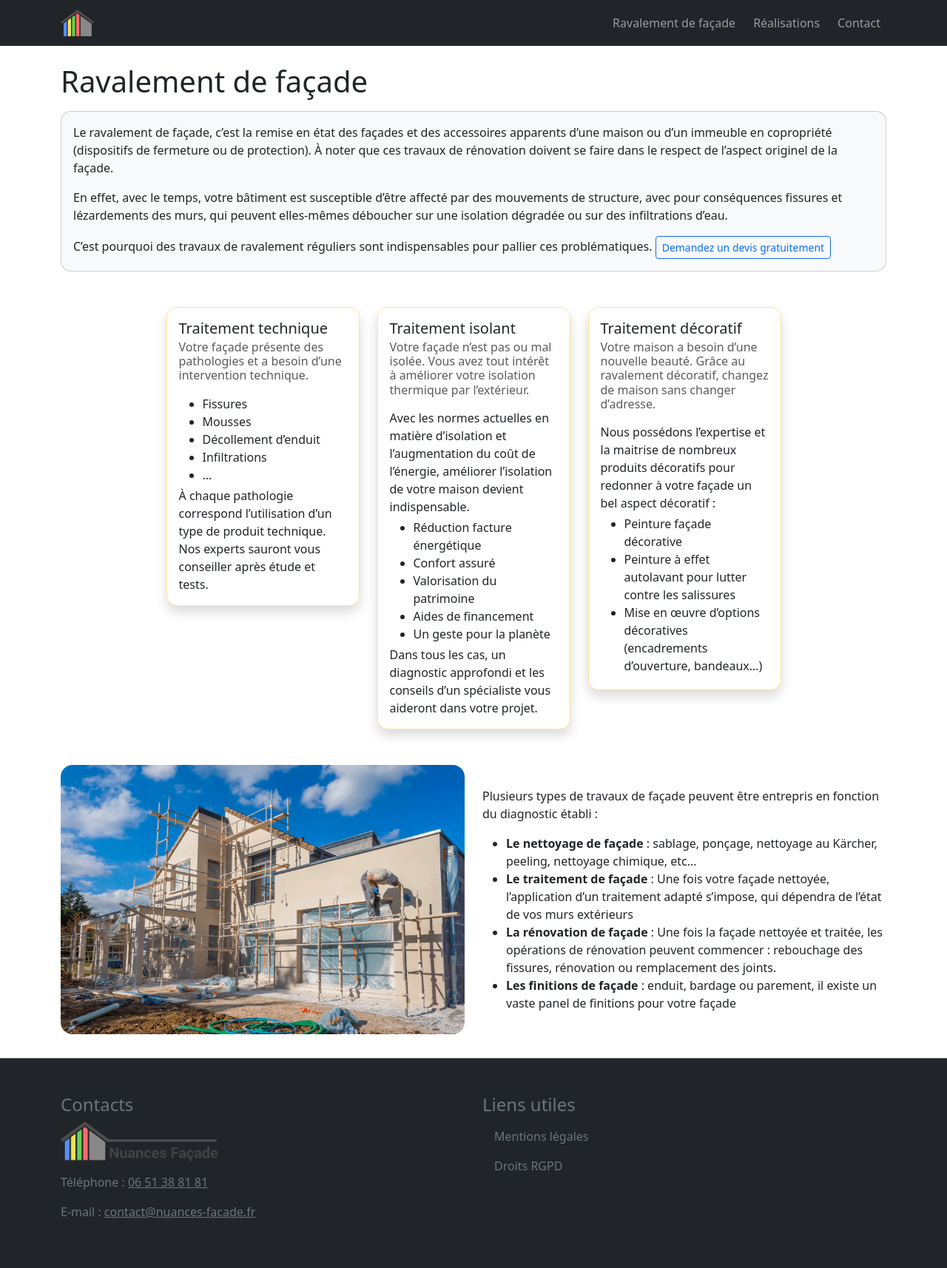
After one commit to bougassaa/nuances-facade, a PHP site: page /ravalement-facade in a window 1280 px wide. The commit adds this page. Shown: the whole page at 74% size. Run offline with PHP 8.4, Linux system fonts and the light colour scheme.

Commit message:
add ravalement facade page

```diff
--- a/css/style.css
+++ b/css/style.css
@@ -41,14 +41,6 @@
 
 #realisations-carousel .carousel-item {
     height: 74vh;
-}
-
-.carousel-caption {
-    bottom: 0;
-    left: 0;
-    width: 100%;
-    background: rgba(0,0,0,0.5);
-    padding-bottom: 30px;
 }
 
 .card {
--- a/index.php
+++ b/index.php
@@ -8,7 +8,7 @@ include_once "layouts/header.php"
     <div class="text-light">
         <h1>Nuances Façade</h1>
         <p>
-            Embellissez votre maison avec notre entreprise de ravalement de façade de qualité ! Nous sommes fiers de desservir les régions Drome, Vaucluse, Gard et Ardèche, et nous offrons une expertise dans la rénovation et le neuf, ainsi que dans le nettoyage de façade ancienne.
+            Embellissez votre maison avec notre entreprise de <a class="link-light" href="/ravalement-facade">ravalement de façade</a> de qualité ! Nous sommes fiers de desservir les régions Drome, Vaucluse, Gard et Ardèche, et nous offrons une expertise dans la rénovation et le neuf, ainsi que dans le nettoyage de façade ancienne.
         </p>
         <p>
             Nous sommes également heureux de proposer des devis et des déplacements gratuits pour tous nos clients. Faites confiance à notre expérience pour donner à votre maison une apparence neuve et fraîche !
@@ -47,7 +47,7 @@ include_once "layouts/header.php"
                     <h5 class="card-title text-truncate">Ravalement de façade</h5>
                     <div class="card-text text-secondary">
                         Rénovez et donnez un aspect neuf à votre maison ou clôture grâce à notre service de ravalement de façade professionnel. Sur du neuf ou rénovation.
-                        <a href="#" class="stretched-link">Voir plus...</a>
+                        <a href="/ravalement-facade" class="stretched-link">Voir plus...</a>
                     </div>
                 </div>
             </div>
--- a/layouts/footer.php
+++ b/layouts/footer.php
@@ -32,10 +32,10 @@
     <div class="offcanvas-body">
         <ul class="nav flex-column">
             <li class="nav-item">
-                <a href="/realisations" class="nav-link">Réalisations</a>
+                <a href="/ravalement-facade" class="nav-link">Ravalement de façade</a>
             </li>
             <li class="nav-item">
-                <a href="#" class="nav-link">A propos</a>
+                <a href="/realisations" class="nav-link">Réalisations</a>
             </li>
             <li class="nav-item">
                 <a href="/contact" class="nav-link">Contact</a>
--- a/layouts/header.php
+++ b/layouts/header.php
@@ -31,10 +31,10 @@
         <div class="d-none d-md-block justify-content-lg-end">
             <ul class="navbar-nav gap-2">
                 <li class="nav-item">
-                    <a class="nav-link" href="/realisations">Réalisations</a>
+                    <a class="nav-link" href="/ravalement-facade">Ravalement de façade</a>
                 </li>
                 <li class="nav-item">
-                    <a class="nav-link" href="#">A propos</a>
+                    <a class="nav-link" href="/realisations">Réalisations</a>
                 </li>
                 <li class="nav-item">
                     <a class="nav-link" href="/contact">Contact</a>
--- /dev/null
+++ b/ravalement-facade.php
@@ -0,0 +1,92 @@
+<?php $title = 'Contact'; include_once "layouts/header.php" ?>
+<div class="container container-min-height navbar-offset py-3">
+    <h1>Ravalement de façade</h1>
+
+    <div class="card mt-3 mb-5 bg-light">
+        <div class="card-body">
+            <p>
+                Le ravalement de façade, c’est la remise en état des façades et des accessoires apparents d’une maison ou d’un immeuble en copropriété (dispositifs de fermeture ou de protection).
+                À noter que ces travaux de rénovation doivent se faire dans le respect de l’aspect originel de la façade.
+            </p>
+            <p>
+                En effet, avec le temps, votre bâtiment est susceptible d’être affecté par des mouvements de structure, avec pour conséquences fissures et lézardements des murs,
+                qui peuvent elles-mêmes déboucher sur une isolation dégradée ou sur des infiltrations d’eau.
+            </p>
+            <p class="mb-0">
+                C’est pourquoi des travaux de ravalement réguliers sont indispensables pour pallier ces problématiques. <a href="/contact" class="btn btn-sm btn-outline-primary">Demandez un devis gratuitement</a>
+            </p>
+        </div>
+    </div>
+
+    <div class="row g-4 justify-content-center">
+        <div class="col-md col-xl-3">
+            <div class="card border-warning-subtle shadow">
+                <div class="card-body">
+                    <h5 class="card-title">Traitement technique</h5>
+                    <h6 class="card-subtitle mb-3 text-muted fw-normal">Votre façade présente des pathologies et a besoin d’une intervention technique.</h6>
+                    <div class="card-text">
+                        <ul class="mb-1">
+                            <li>Fissures</li>
+                            <li>Mousses</li>
+                            <li>Décollement d’enduit</li>
+                            <li>Infiltrations</li>
+                            <li>…</li>
+                        </ul>
+                        <div>À chaque pathologie correspond l’utilisation d’un type de produit technique. Nos experts sauront vous conseiller après étude et tests.</div>
+                    </div>
+                </div>
+            </div>
+        </div>
+        <div class="col-md col-xl-3">
+            <div class="card border-warning-subtle shadow">
+                <div class="card-body">
+                    <h5 class="card-title">Traitement isolant</h5>
+                    <h6 class="card-subtitle mb-3 text-muted fw-normal">Votre façade n’est pas ou mal isolée. Vous avez tout intérêt à améliorer votre isolation thermique par l’extérieur.</h6>
+                    <div class="card-text">
+                        <div class="mb-1">Avec les normes actuelles en matière d’isolation et l’augmentation du coût de l’énergie, améliorer l’isolation de votre maison devient indispensable.</div>
+                        <ul class="mb-1">
+                            <li>Réduction facture énergétique</li>
+                            <li>Confort assuré</li>
+                            <li>Valorisation du patrimoine</li>
+                            <li>Aides de financement</li>
+                            <li>Un geste pour la planète</li>
+                        </ul>
+                        <div>Dans tous les cas, un diagnostic approfondi et les conseils d’un spécialiste vous aideront dans votre projet.</div>
+                    </div>
+                </div>
+            </div>
+        </div>
+        <div class="col-md col-xl-3">
+            <div class="card border-warning-subtle shadow">
+                <div class="card-body">
+                    <h5 class="card-title">Traitement décoratif</h5>
+                    <h6 class="card-subtitle mb-3 text-muted fw-normal">Votre maison a besoin d’une nouvelle beauté. Grâce au ravalement décoratif, changez de maison sans changer d’adresse.</h6>
+                    <div class="card-text">
+                        <div class="mb-1">Nous possédons l’expertise et la maitrise de nombreux produits décoratifs pour redonner à votre façade un bel aspect décoratif :</div>
+                        <ul class="mb-1">
+                           <li>Peinture façade décorative</li>
+                           <li>Peinture à effet autolavant pour lutter contre les salissures</li>
+                           <li>Mise en œuvre d’options décoratives (encadrements d’ouverture, bandeaux…)</li>
+                        </ul>
+                    </div>
+                </div>
+            </div>
+        </div>
+    </div>
+
+    <div class="row mt-5 align-items-center">
+        <div class="col-md mb-3">
+            <img src="/images/facades/chantier.png" class="d-block w-100 h-100 object-fit-cover rounded-4" alt="Chantier">
+        </div>
+        <div class="col-md">
+            <p>Plusieurs types de travaux de façade peuvent être entrepris en fonction du diagnostic établi :</p>
+            <ul>
+                <li><b>Le nettoyage de façade</b> : sablage, ponçage, nettoyage au Kärcher, peeling, nettoyage chimique, etc...</li>
+                <li><b>Le traitement de façade</b> : Une fois votre façade nettoyée, l’application d’un traitement adapté s’impose, qui dépendra de l’état de vos murs extérieurs</li>
+                <li><b>La rénovation de façade</b> : Une fois la façade nettoyée et traitée, les opérations de rénovation peuvent commencer : rebouchage des fissures, rénovation ou remplacement des joints.</li>
+                <li><b>Les finitions de façade</b> : enduit, bardage ou parement, il existe un vaste panel de finitions pour votre façade</li>
+            </ul>
+        </div>
+    </div>
+</div>
+<?php include_once "layouts/footer.php" ?>
```
Also changed, not shown: realisations.php (+5 -5 lines), images/facades/chantier.png, images/facades/home-1.png, images/facades/home-2.jpeg, images/facades/home-3.jpeg, images/facades/home-4.jpeg, 3 other files.
